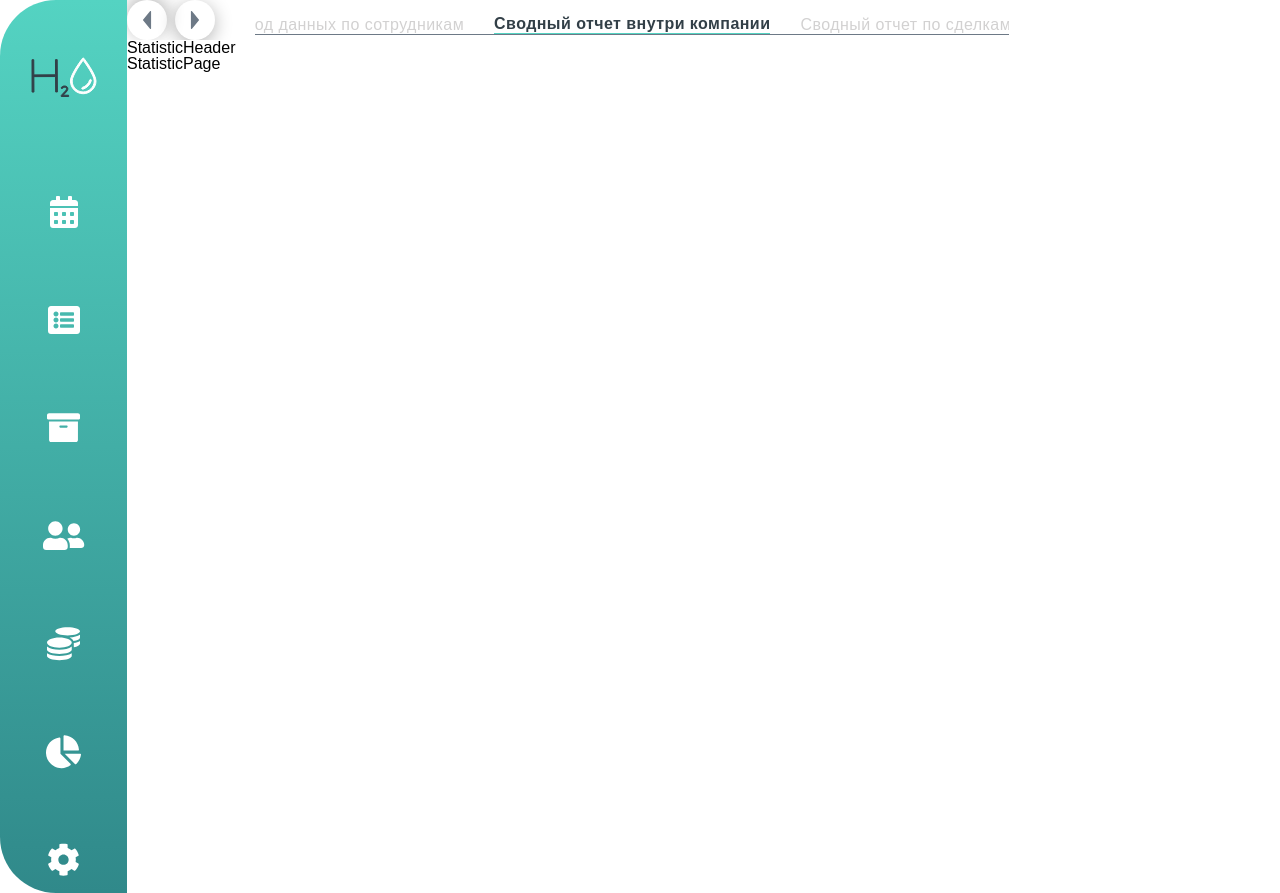
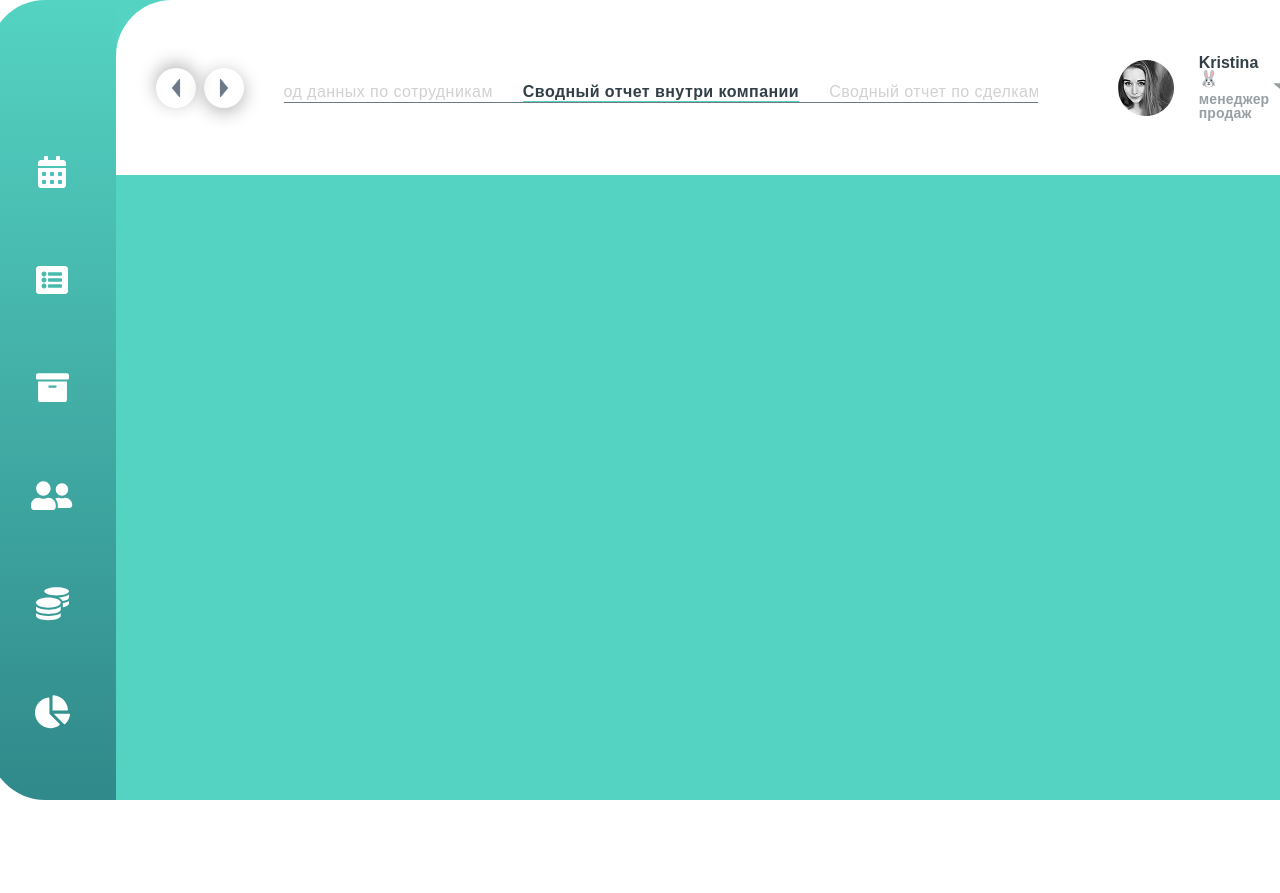
Before and after one commit to bemyexe/cleaning, a React (Vite) app: page / in a window 1280 px wide. After the commit the page ends 853 px from the top, so only its background shows below. Built offline with nearby package versions, Linux system fonts and the light colour scheme.

Commit message:
feature(components): added user block

```diff
--- a/src/app/components/navigation-side-bar/style.scss
+++ b/src/app/components/navigation-side-bar/style.scss
@@ -1,5 +1,5 @@
 .navigation-side-bar {
-  min-height: 100vh;
+  min-height: 100%;
   max-width: 127px;
   background: linear-gradient(to bottom, var(--main), var(--main-dark));
   border-radius: 56px 0 0 56px;
--- /dev/null
+++ b/src/app/components/user-block/index.tsx
@@ -0,0 +1,19 @@
+import Triangle from '../../../assets/triangle.svg?react';
+
+import './style.scss';
+
+export const UserBlock = () => (
+  <div className="user-block">
+    <div className="user-block__wrapper">
+      <img src="ava.png" alt="User Avatar" />
+      <div className="user-block__info">
+        <h1 className="user-block__info-name">Kristina 🐰</h1>
+        <p className="user-block__info-role">менеджер продаж</p>
+      </div>
+    </div>
+
+    <button className="expand-button">
+      <Triangle className="expand-button-icon" />
+    </button>
+  </div>
+);
--- /dev/null
+++ b/src/app/components/user-block/style.scss
@@ -0,0 +1,40 @@
+.user-block {
+  display: flex;
+  justify-content: space-between;
+  max-width: 360px;
+  width: 100%;
+  .user-block__wrapper {
+    display: flex;
+    align-items: center;
+    gap: 25px;
+
+    .user-block__info {
+      display: flex;
+      flex-direction: column;
+      gap: 5px;
+
+      .user-block__info-name {
+        color: var(--main-text);
+        font-weight: 700;
+      }
+
+      .user-block__info-role {
+        font-size: 14px;
+        color: var(--secondary-text-light);
+        font-weight: 600;
+        letter-spacing: 0.15px;
+      }
+    }
+  }
+
+  .expand-button {
+    background: transparent;
+    border: none;
+    cursor: pointer;
+    .expand-button-icon {
+      fill: var(--secondary-text-light);
+      transform: rotate(90deg);
+      height: 14px;
+    }
+  }
+}
--- a/src/app/pages/statistic-page/index.tsx
+++ b/src/app/pages/statistic-page/index.tsx
@@ -1,8 +1,7 @@
 import {StatisticHeader} from './statistic-header';
 
 export const StatisticPage = () => (
-  <h1>
+  <>
     <StatisticHeader />
-    StatisticPage
-  </h1>
+  </>
 );
--- a/src/app/pages/statistic-page/statistic-header/index.tsx
+++ b/src/app/pages/statistic-page/statistic-header/index.tsx
@@ -1,8 +1,20 @@
+import clsx from 'clsx';
+
+import {UserBlock} from '../../../components/user-block';
+
 import {StatisticPagination} from './statistic-pagination';
 
-export const StatisticHeader = () => (
-  <div>
-    <StatisticPagination />
-    StatisticHeader
+import './style.scss';
+
+interface StatisticHeaderProps {
+  className?: string;
+}
+
+export const StatisticHeader = ({className}: StatisticHeaderProps) => (
+  <div className={clsx({className, 'statistic-header': true})}>
+    <div className="statistic-header__wrapper">
+      <StatisticPagination />
+      <UserBlock />
+    </div>
   </div>
 );
--- a/src/app/pages/statistic-page/statistic-header/statistic-pagination/style.scss
+++ b/src/app/pages/statistic-page/statistic-header/statistic-pagination/style.scss
@@ -4,7 +4,7 @@
   max-width: 883px;
   overflow: hidden;
   gap: 40px;
-
+  overflow: visible;
   .buttons-container {
     display: flex;
     gap: 8px;
--- /dev/null
+++ b/src/app/pages/statistic-page/statistic-header/style.scss
@@ -0,0 +1,13 @@
+.statistic-header {
+  background-color: var(--main);
+  max-width: 1400px;
+  width: 100%;
+  .statistic-header__wrapper {
+    display: flex;
+    align-items: center;
+    gap: 80px;
+    padding: 55px 0 55px 40px;
+    border-radius: 56px 0 0 0;
+    background-color: var(--white);
+  }
+}
--- a/src/app/style.scss
+++ b/src/app/style.scss
@@ -1,3 +1,6 @@
 .app {
   display: flex;
+  width: 100vw;
+  height: 100vh;
+  justify-content: center;
 }
--- a/src/styles/colors.scss
+++ b/src/styles/colors.scss
@@ -5,6 +5,7 @@
   --gray-bg: #f8f8f8;
   --main-text: #323f47;
   --secondary-text: #6d7986;
+  --secondary-text-light: #989fa3;
   --inactive-text: #d2d1d1;
   --side-icon-bg: #a9e9e0bf;
   --revenue-chart: #73cf7a;
--- a/src/styles/global.scss
+++ b/src/styles/global.scss
@@ -20,4 +20,6 @@
 
 body {
   font-family: 'Proxima Nova', sans-serif;
+  display: flex;
+  justify-content: center;
 }
```
Also changed, not shown: public/ava.png (added).
